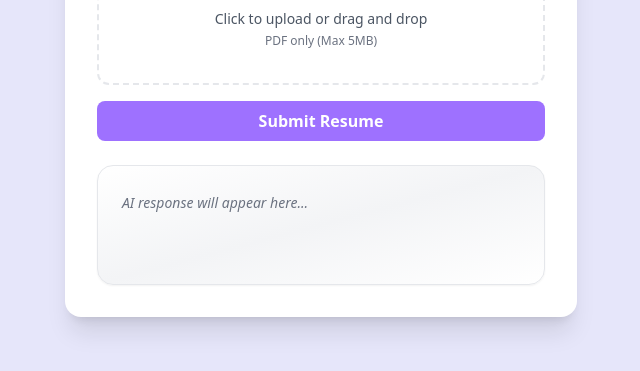
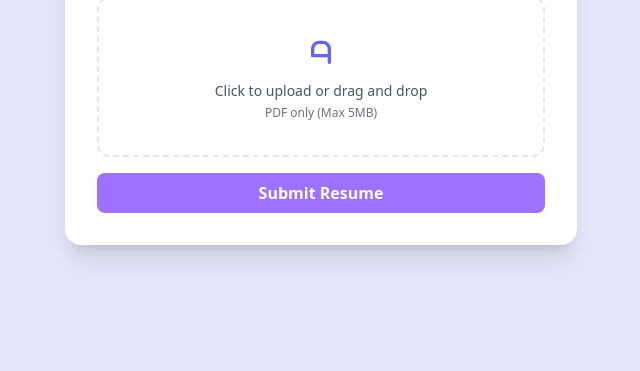
Before and after one commit to Saketh-Reddy-Bejadi/ResumeMind, a website: page index.html in a window 1280 px wide. Shown: the part 325-696 px from the top of the page, without its empty margins (319-959 px from the left). Drawn offline with nearby package versions, Linux system fonts and the light colour scheme.

Commit message:
modified

```diff
--- a/index.html
+++ b/index.html
@@ -32,8 +32,8 @@
     </form>
 
     <!-- AI response -->
-    <div id="responseBox" class="mt-6 p-6 rounded-2xl bg-gradient-to-br from-white via-gray-100 to-white border border-gray-200 text-gray-800 shadow-sm min-h-[120px] transition-all duration-300 ease-in-out">
-      <span class="text-sm text-gray-500 italic">AI response will appear here...</span>
+    <div id="responseBox" class="mt-6 p-6 rounded-2xl bg-gradient-to-br from-white via-gray-100 to-white border border-gray-200 text-gray-800 shadow-sm min-h-[70px] transition-all duration-300 ease-in-out hidden">
+      <span class="text-sm text-gray-500 italic"></span>
     </div>
   </div>
 
@@ -119,6 +119,7 @@
       }
 
       const formData = new FormData(form);
+      responseBox.classList.remove("hidden");
       responseBox.innerHTML = `<div class="animate-pulse text-indigo-500 font-medium">Analyzing resume... Please wait.</div>`;
 
       try {
```
